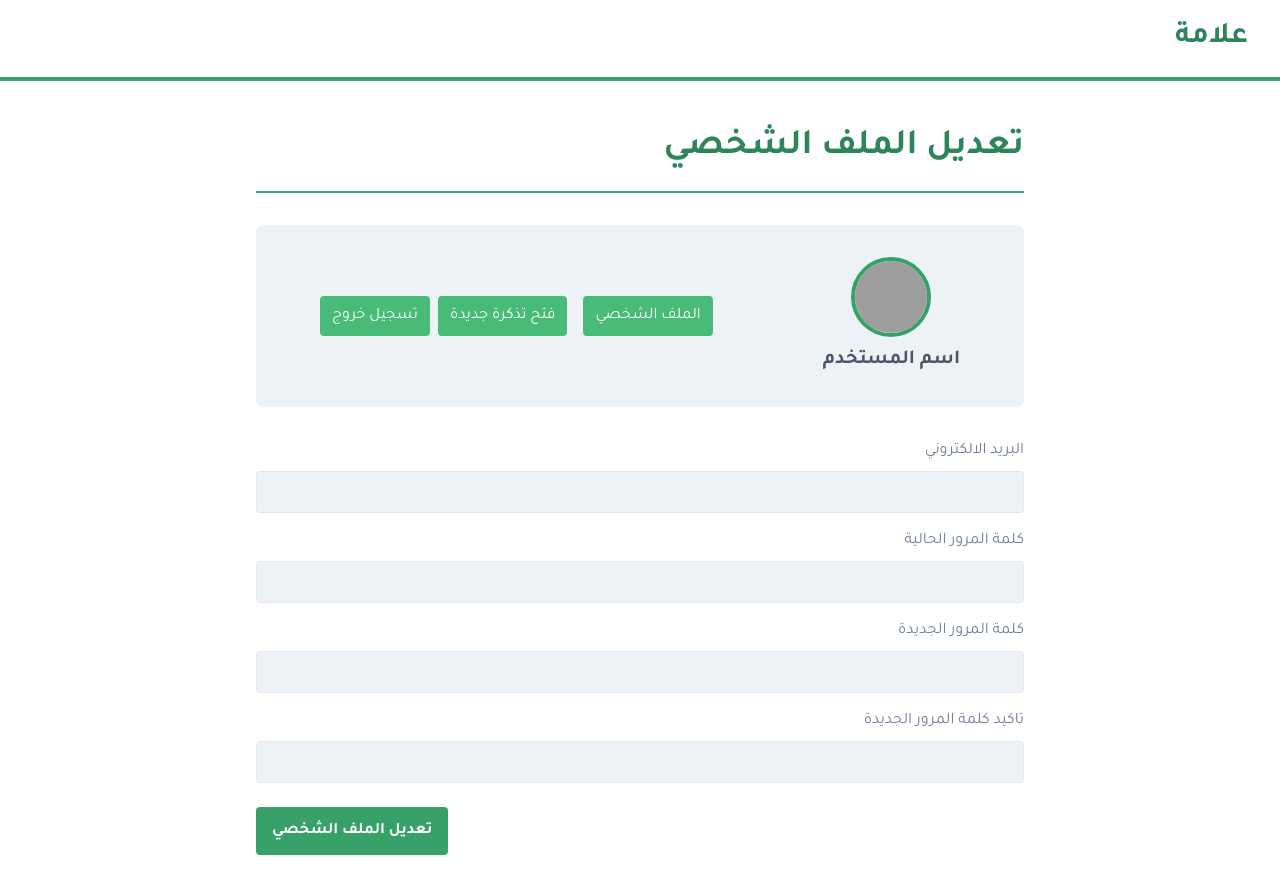
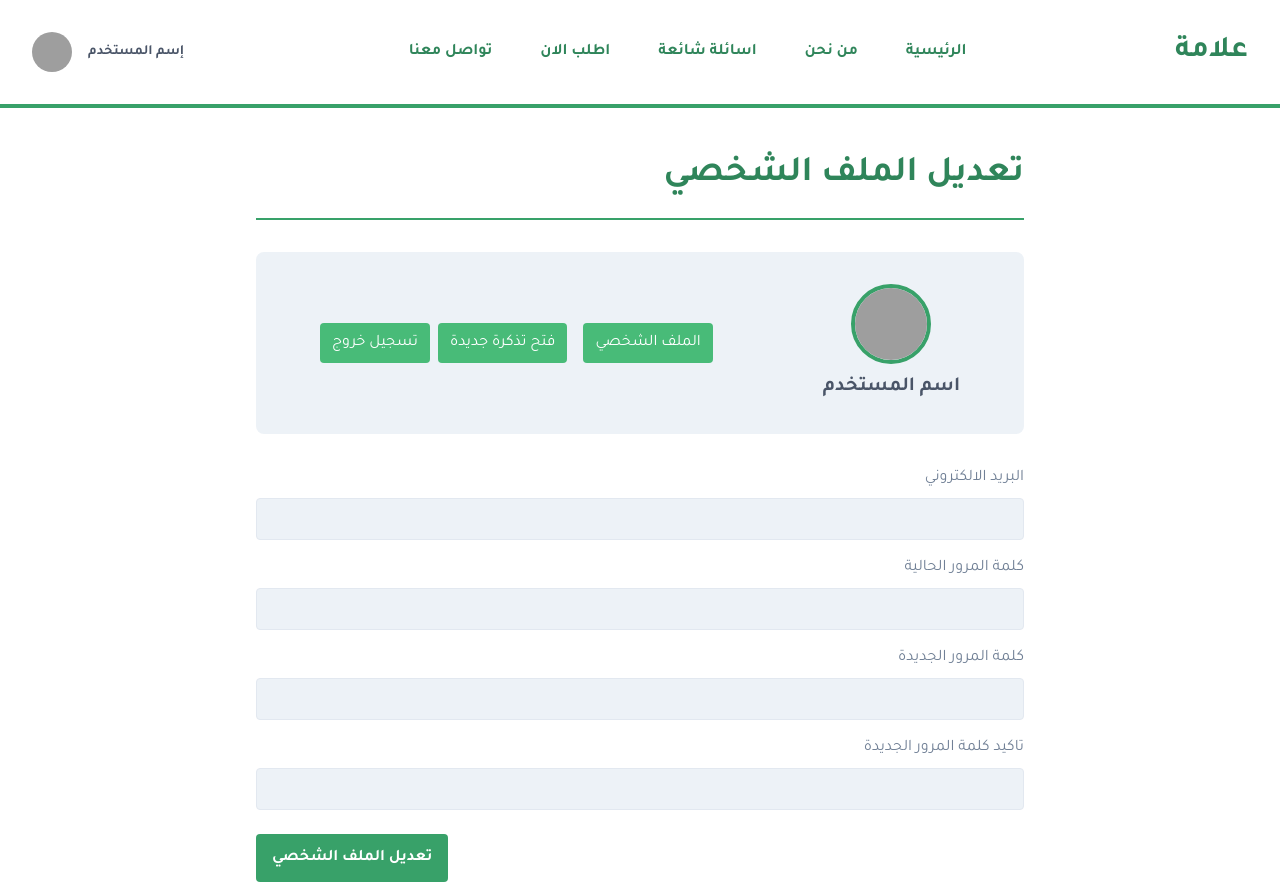
Before and after one commit to khatabwedaa/joe-food, a website: page public/user-setting.html in a window 1280 px wide. Shown: the top 885 px of the page. Drawn offline with nearby package versions, Linux system fonts and the light colour scheme; grey boxes are pictures that could not be loaded.

Commit message:
fix navbar taggle in all pages

```diff
--- a/public/user-setting.html
+++ b/public/user-setting.html
@@ -19,14 +19,14 @@
                     </svg>
                 </button>
             </div>
-            <div class="flex flex-col md:flex-row" v-if="isOpen">
+            <div :class="isOpen ? 'block' : ['hidden' , 'md:inline-flex']" class="flex flex-col md:flex-row">
                 <a class="mt-2 px-2 py-3 text-green-700 font-bold hover:bg-green-600 hover:text-white rounded md:mx-4 md:mt-0" href="#">الرئيسية</a>
                 <a class="mt-2 px-2 py-3 text-green-700 font-bold hover:bg-green-600 hover:text-white rounded md:mx-4 md:mt-0" href="#">من نحن</a>
                 <a class="mt-2 px-2 py-3 text-green-700 font-bold hover:bg-green-600 hover:text-white rounded md:mx-4 md:mt-0" href="#">اسائلة شائعة</a>
                 <a class="mt-2 px-2 py-3 text-green-700 font-bold hover:bg-green-600 hover:text-white rounded md:mx-4 md:mt-0" href="#">اطلب الان</a>
                 <a class="mt-2 px-2 py-3 text-green-700 font-bold hover:bg-green-600 hover:text-white rounded md:mx-4 md:mt-0" href="#">تواصل معنا</a>
             </div>
-            <div class="flex items-center justify-center my-4" v-if="isOpen">
+            <div :class="isOpen ? 'block' : ['hidden' , 'md:inline-flex']" class="flex items-center justify-center my-4">
                 <h1 class="mx-4 text-sm text-gray-700 font-bold">إسم المستخدم</h1>
                 <img class="h-10 w-10 rounded-full object-cover" src="https://images.unsplash.com/photo-1578919344195-961cb7fdf32c?ixlib=rb-1.2.1&ixid=eyJhcHBfaWQiOjEyMDd9&auto=format&fit=crop&w=1534&q=80" alt="avatar">
             </div>
```
Also changed, not shown: public/new-ticket.html (+2 -2 lines), public/product.html (+2 -2 lines), public/profile.html (+2 -2 lines), public/ticket-details.html (+2 -2 lines).
